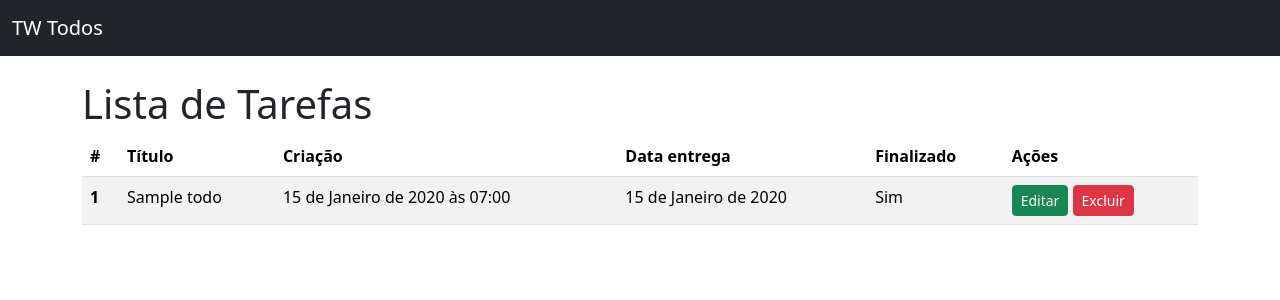
After one commit to Alexlimaandre/Projeto-Django, a Django app: page /lista/ in a window 1280 px wide. The commit adds this page. Shown: the top 300 px of the page. Run offline with Django 5.2, Linux system fonts and the light colour scheme; tables that the repository leaves empty hold one stand-in row (values such as "Sample post").

Commit message:
FEAT: Criando página para o cadastro de Tarefas

```diff
--- a/setup/urls.py
+++ b/setup/urls.py
@@ -1,8 +1,9 @@
 from django.contrib import admin
 from django.urls import path
-from todos import views
+from todos import views # ou from todos.views import nome_da_view
 
 urlpatterns = [
     path("admin/", admin.site.urls),
     path("", views.home, name="home"),
+    path("lista/", views.todo_list, name="todo_list")
 ]
--- a/todos/models.py
+++ b/todos/models.py
@@ -5,5 +5,5 @@ from django.db import models
 class Todo(models.Model):
     title = models.CharField(max_length=100, null=False, blank=False)
     created_at = models.DateTimeField(auto_now_add=True)
-    deadline = models.DateTimeField(null=False, blank=False)
-    finished_at = models.DateTimeField(null=True)
+    deadline = models.DateField(null=False, blank=False)
+    finished_at = models.DateField(null=True)
--- /dev/null
+++ b/todos/templates/todos/todo_list.html
@@ -0,0 +1,64 @@
+{% comment %} <h1>Lista de Tarefas</h1>
+{{nome}}
+
+<ul>
+    {% for todo in todo %}
+        <li>{{ todo.title }}</li>
+    {% endfor %}
+</ul> {% endcomment %}
+
+<!DOCTYPE html>
+<html lang="pt-br">
+  <head>
+    <meta charset="utf-8">
+    <meta name="viewport" content="width=device-width, initial-scale=1">
+    <title>To-do List</title>
+    <link href="https://cdn.jsdelivr.net/npm/bootstrap@5.3.8/dist/css/bootstrap.min.css" rel="stylesheet" integrity="sha384-sRIl4kxILFvY47J16cr9ZwB07vP4J8+LH7qKQnuqkuIAvNWLzeN8tE5YBujZqJLB" crossorigin="anonymous">
+  </head>
+  <body>
+    <nav class="navbar bg-dark" data-bs-theme="dark">
+      <div class="container-fluid">
+        <a class="navbar-brand" href="#">TW Todos</a>
+      </div>
+    </nav>
+
+    <main class="container mt-4">
+        <h1>Lista de Tarefas</h1>
+        {% if todo %}
+            <table class="table table-striped">
+            <thead>
+                <tr>
+                <th scope="col">#</th>
+                <th scope="col">Título</th>
+                <th scope="col">Criação</th>
+                <th scope="col">Data entrega</th>
+                <th scope="col">Finalizado</th>
+                <th scope="col">Ações</th>
+                </tr>
+            </thead>
+            <tbody>
+                {% for todo in todo %}
+                    <tr>
+                        <th scope="row">{{ todo.id }}</th>
+                        <td>{{todo.title}}</td>
+                        <td>{{todo.created_at}}</td>
+                        <td>{{todo.deadline}}</td>
+                        <td>{{todo.finished_at|yesno:"Sim,Não"}}</td>
+                        <td>
+                            <a href="#" class="btn btn-success btn-sm">Editar</a>
+                            <a href="#" class="btn btn-danger btn-sm">Excluir</a>
+                        </td>
+                    </tr>
+                {% endfor %}
+            </tbody>
+        </table>
+        {% else %}
+            <p>Nenhuma tarefa encontrada.</p>
+            <a href="#" class="btn btn-primary">Cadastrar Tarefa</a>
+        {% endif %}
+    </main>
+
+
+    <script src="https://cdn.jsdelivr.net/npm/bootstrap@5.3.8/dist/js/bootstrap.bundle.min.js" integrity="sha384-FKyoEForCGlyvwx9Hj09JcYn3nv7wiPVlz7YYwJrWVcXK/BmnVDxM+D2scQbITxI" crossorigin="anonymous"></script>
+  </body>
+</html>
--- a/todos/views.py
+++ b/todos/views.py
@@ -1,7 +1,11 @@
 from django.shortcuts import render
-from django.http import HttpResponse
+from .models import Todo
 
-
-# Create your views here.
 def home(req):
     return render(req, "todos/home.html")
+
+def todo_list(req):
+    nome = "Alex"
+    todos = Todo.objects.all()
+    alunos = ["João", "Maria", "Pedro"]
+    return render(req, "todos/todo_list.html", {'nome':nome, 'alunos':alunos, "todo": todos})
```
Also changed, not shown: todos/templates/todos/home.html (+55 -0 lines), todos/migrations/0002_alter_todo_deadline_alter_todo_finished_at.py (added).
